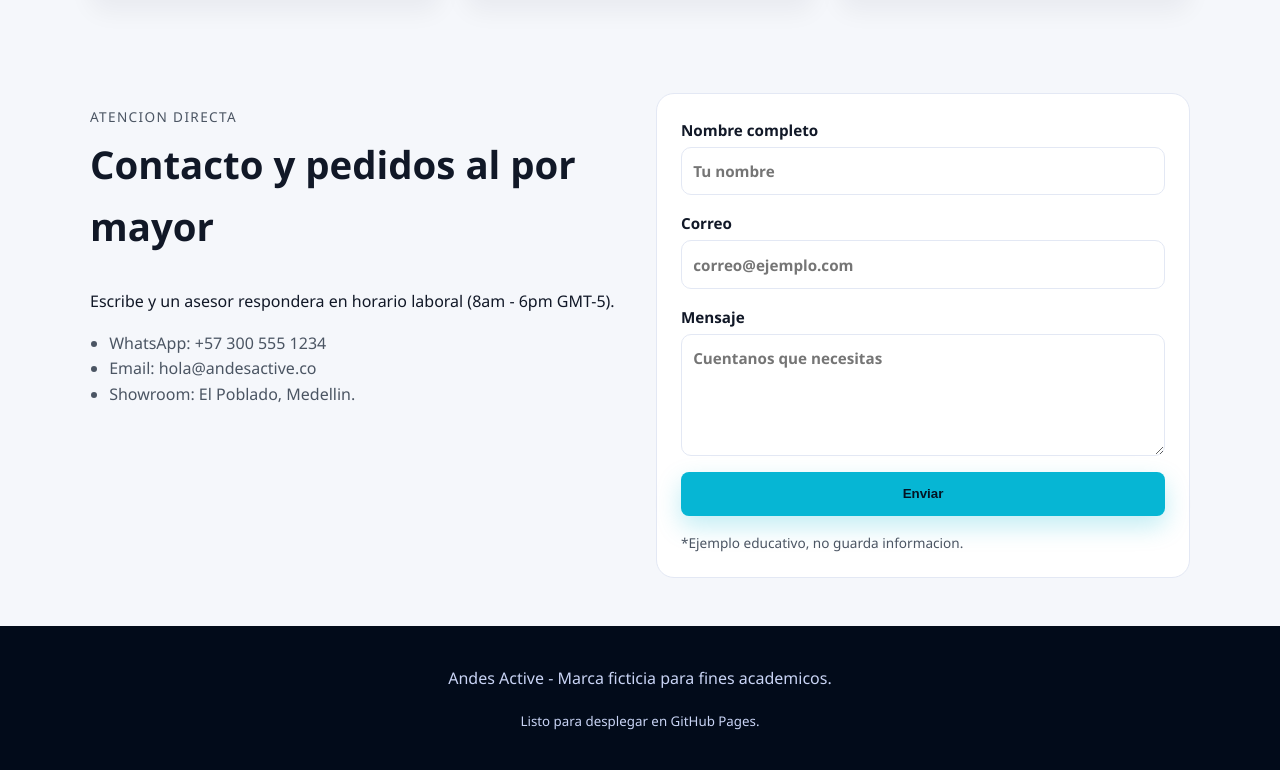
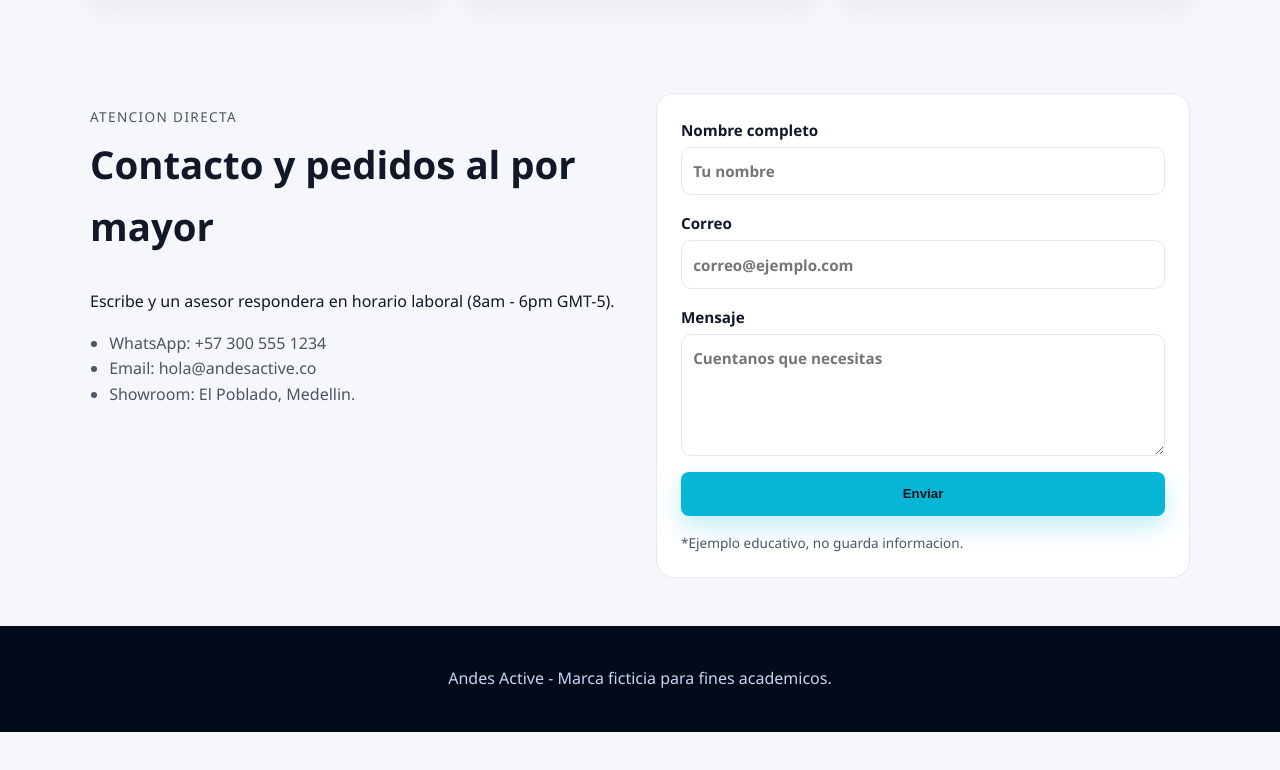
Before and after one commit to Juandieg19/mi-pagina-web, a plain HTML site: page index.html in a window 1280 px wide. Shown: the part 3050-3820 px from the top of the page. After the commit the page ends 3782 px from the top, so only its background shows below. Drawn offline with Linux system fonts and the light colour scheme.

Commit message:
Remove GitHub Pages deployment note
Removed deployment note for GitHub Pages from footer.

```diff
--- a/index.html
+++ b/index.html
@@ -226,7 +226,6 @@
     <footer class="site-footer">
         <div class="container">
             <p>Andes Active - Marca ficticia para fines academicos.</p>
-            <p><small>Listo para desplegar en GitHub Pages.</small></p>
         </div>
     </footer>
 
```
